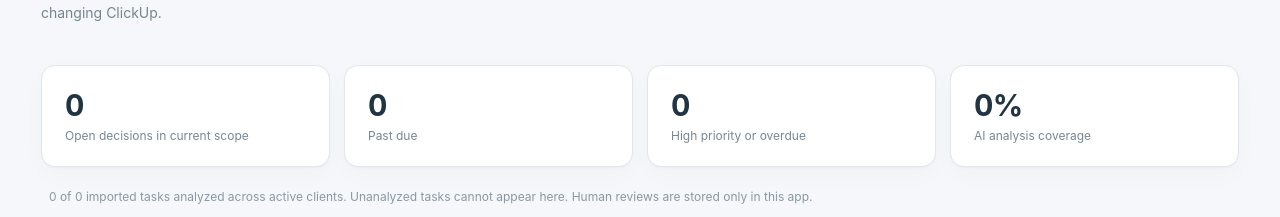
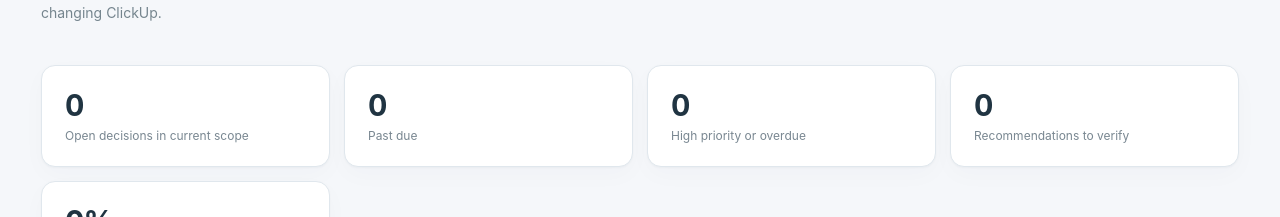
Before and after one commit to AminJustFlow/ami-clickup-assistant, a Next.js app: page /attention in a window 1280 px wide. Shown: the part 210-427 px from the top of the page. Built offline with nearby package versions, Linux system fonts and the light colour scheme; no server answers; the database is empty.

Commit message:
Surface evidence freshness and confidence in Ami daily inbox

```diff
--- a/app/attention/page.tsx
+++ b/app/attention/page.tsx
@@ -4,15 +4,15 @@ import { groupClientFolders } from '@/lib/clients/grouping';
 import { AppNav } from '../components/app-nav';
 import { TaskDetailsButton } from '../components/task-details';
 import { setAttentionDecision } from './actions';
-import { attentionFingerprint, isClosedClickUpStatus, isOpenAttentionTask } from '@/lib/attention/triage';
+import { attentionFingerprint, attentionVerificationReasons, isClosedClickUpStatus, isOpenAttentionTask } from '@/lib/attention/triage';
 
 export const dynamic = 'force-dynamic';
 
 const PAGE_SIZE = 12;
-type Priority = 'all' | 'overdue' | 'high' | 'recent';
+type Priority = 'all' | 'overdue' | 'high' | 'recent' | 'verify';
 type View = 'active' | 'history';
 type Filters = { client?: string; priority?: string; q?: string; page?: string; view?: string; notice?: string };
-const priorities: Priority[] = ['all', 'overdue', 'high', 'recent'];
+const priorities: Priority[] = ['all', 'overdue', 'high', 'recent', 'verify'];
 const dateLabel = (date: Date) => date.toLocaleDateString('en-US', { month: 'short', day: 'numeric', year: 'numeric', timeZone: 'UTC' });
 
 function urlFor(filters: { client: string; priority: Priority; q: string; view: View }, page = 1) {
@@ -65,7 +65,7 @@ export default async function AttentionPage({ searchParams }: { searchParams: Pr
         attentionDisposition: { select: { decision: true, sourceFingerprint: true, updatedAt: true } },
         intelligence: { select: {
           amiAction: true, currentSummary: true, agentState: true, waitingOnName: true,
-          needsAmi: true, amiAttentionScore: true, analyzedAt: true, sourceFingerprint: true
+          needsAmi: true, amiAttentionScore: true, analyzedAt: true, sourceFingerprint: true, confidence: true
         } }
       },
       orderBy: [{ intelligence: { amiAttentionScore: 'desc' } }, { clickupUpdatedAt: 'desc' }, { id: 'asc' }]
@@ -80,14 +80,15 @@ export default async function AttentionPage({ searchParams }: { searchParams: Pr
     const recorded = task.attentionDisposition && task.attentionDisposition.sourceFingerprint === attentionFingerprint(intel)
       ? task.attentionDisposition.decision : null;
     const overdue = !closed && !!task.dueDate && task.dueDate < now;
-    const urgency = overdue ? 'Overdue' : intel.amiAttentionScore >= 70 ? 'High priority' : 'Normal';
-    return { ...task, closed, recorded, overdue, urgency };
+    const verificationReasons = attentionVerificationReasons(task);
+    const urgency = verificationReasons.length ? 'Verify recommendation' : overdue ? 'Overdue' : intel.amiAttentionScore >= 70 ? 'High priority' : 'Normal';
+    return { ...task, closed, recorded, overdue, urgency, verificationReasons };
   });
   const active = categorized.filter(isOpenAttentionTask);
   const history = categorized.filter(task => task.closed || !!task.recorded);
   const selected = (view === 'active' ? active : history)
-    .filter(task => priority !== 'overdue' || task.overdue)
-    .sort((a, b) => Number(b.overdue) - Number(a.overdue)
+    .filter(task => (priority !== 'overdue' || task.overdue) && (priority !== 'verify' || task.verificationReasons.length > 0))
+    .sort((a, b) => Number(a.verificationReasons.length > 0) - Number(b.verificationReasons.length > 0) || Number(b.overdue) - Number(a.overdue)
       || (b.intelligence?.amiAttentionScore ?? 0) - (a.intelligence?.amiAttentionScore ?? 0)
       || (b.clickupUpdatedAt?.getTime() ?? 0) - (a.clickupUpdatedAt?.getTime() ?? 0) || a.id - b.id);
   const total = selected.length;
@@ -96,6 +97,7 @@ export default async function AttentionPage({ searchParams }: { searchParams: Pr
   const tasks = selected.slice((currentPage - 1) * PAGE_SIZE, currentPage * PAGE_SIZE);
   const highCount = active.filter(task => task.urgency === 'High priority' || task.overdue).length;
   const overdueCount = active.filter(task => task.overdue).length;
+  const verifyCount = active.filter(task => task.verificationReasons.length > 0).length;
   const returnTo = urlFor(activeFilters, currentPage);
 
   return <main className="ops-shell dashboard-shell" id="main-content">
@@ -109,6 +111,7 @@ export default async function AttentionPage({ searchParams }: { searchParams: Pr
       <div><strong>{active.length}</strong><span>Open decisions in current scope</span></div>
       <div><strong>{overdueCount}</strong><span>Past due</span></div>
       <div><strong>{highCount}</strong><span>High priority or overdue</span></div>
+      <div><strong>{verifyCount}</strong><span>Recommendations to verify</span></div>
       <div><strong>{importedCount ? Math.round(100 * analyzedCount / importedCount) : 0}%</strong><span>AI analysis coverage</span></div>
     </section>
     <p className="dashboard-note attention-coverage">{analyzedCount.toLocaleString()} of {importedCount.toLocaleString()} imported tasks analyzed across active clients. Unanalyzed tasks cannot appear here. Human reviews are stored only in this app.</p>
@@ -136,6 +139,7 @@ export default async function AttentionPage({ searchParams }: { searchParams: Pr
             <option value="overdue">Past due date</option>
             <option value="high">Attention score 70+</option>
             <option value="recent">Updated in last 7 days</option>
+            <option value="verify">Needs verification</option>
           </select>
         </label>
         <label className="attention-search-label">Search
@@ -149,13 +153,15 @@ export default async function AttentionPage({ searchParams }: { searchParams: Pr
           const intel = task.intelligence!;
           return <article className="attention-row" key={task.id}>
             <div className="attention-row-main">
-              <div className="attention-row-byline"><span>{task.client.name}</span><span className={task.overdue ? 'attention-urgency overdue' : intel.amiAttentionScore >= 70 ? 'attention-urgency high' : 'attention-urgency normal'}>{task.closed ? 'Completed in ClickUp / AI' : task.recorded ? (task.recorded === 'REVIEWED' ? 'Reviewed' : 'Dismissed') : task.urgency}</span></div>
+              <div className="attention-row-byline"><span>{task.client.name}</span><span className={task.verificationReasons.length ? 'attention-urgency normal' : task.overdue ? 'attention-urgency overdue' : intel.amiAttentionScore >= 70 ? 'attention-urgency high' : 'attention-urgency normal'}>{task.closed ? 'Completed in ClickUp / AI' : task.recorded ? (task.recorded === 'REVIEWED' ? 'Reviewed' : 'Dismissed') : task.urgency}</span></div>
               <h3>{task.name}</h3>
               <p className="attention-row-action">{intel.amiAction || intel.currentSummary || 'Review the task for next steps.'}</p>
+              {task.verificationReasons.length > 0 && <p className="attention-notice" role="note"><strong>Verify before acting:</strong> {task.verificationReasons.join('; ')}. Check the latest ClickUp comments and task status.</p>}
               <div className="attention-meta">
                 {task.dueDate && <span className={task.overdue ? 'attention-overdue' : ''}>{task.overdue ? 'Past due' : 'Due'}: {dateLabel(task.dueDate)}</span>}
                 {intel.waitingOnName && <span>Waiting on: {intel.waitingOnName}</span>}
                 {intel.analyzedAt && <span>Analyzed: {dateLabel(intel.analyzedAt)}</span>}
+                {intel.confidence != null && <span>AI confidence: {Math.round(intel.confidence * 100)}%</span>}
               </div>
             </div>
             <div className="attention-row-actions">
@@ -182,6 +188,7 @@ export default async function AttentionPage({ searchParams }: { searchParams: Pr
         <div>{currentPage > 1 && <Link href={urlFor(activeFilters, currentPage - 1)}>← Previous</Link>}{currentPage < totalPages && <Link href={urlFor(activeFilters, currentPage + 1)}>Next →</Link>}</div>
       </nav>
     </section>
+    <p className="dashboard-note">Items marked for verification remain visible, but should not be treated as confirmed current requests. The AI may have missed later comments or have incomplete context.</p>
     <p className="dashboard-note">Reviewing or dismissing an AI recommendation does not close, update, or acknowledge a ClickUp task. New AI assessments may bring a previously reviewed task back into the open inbox.</p>
   </main>;
 }
```
